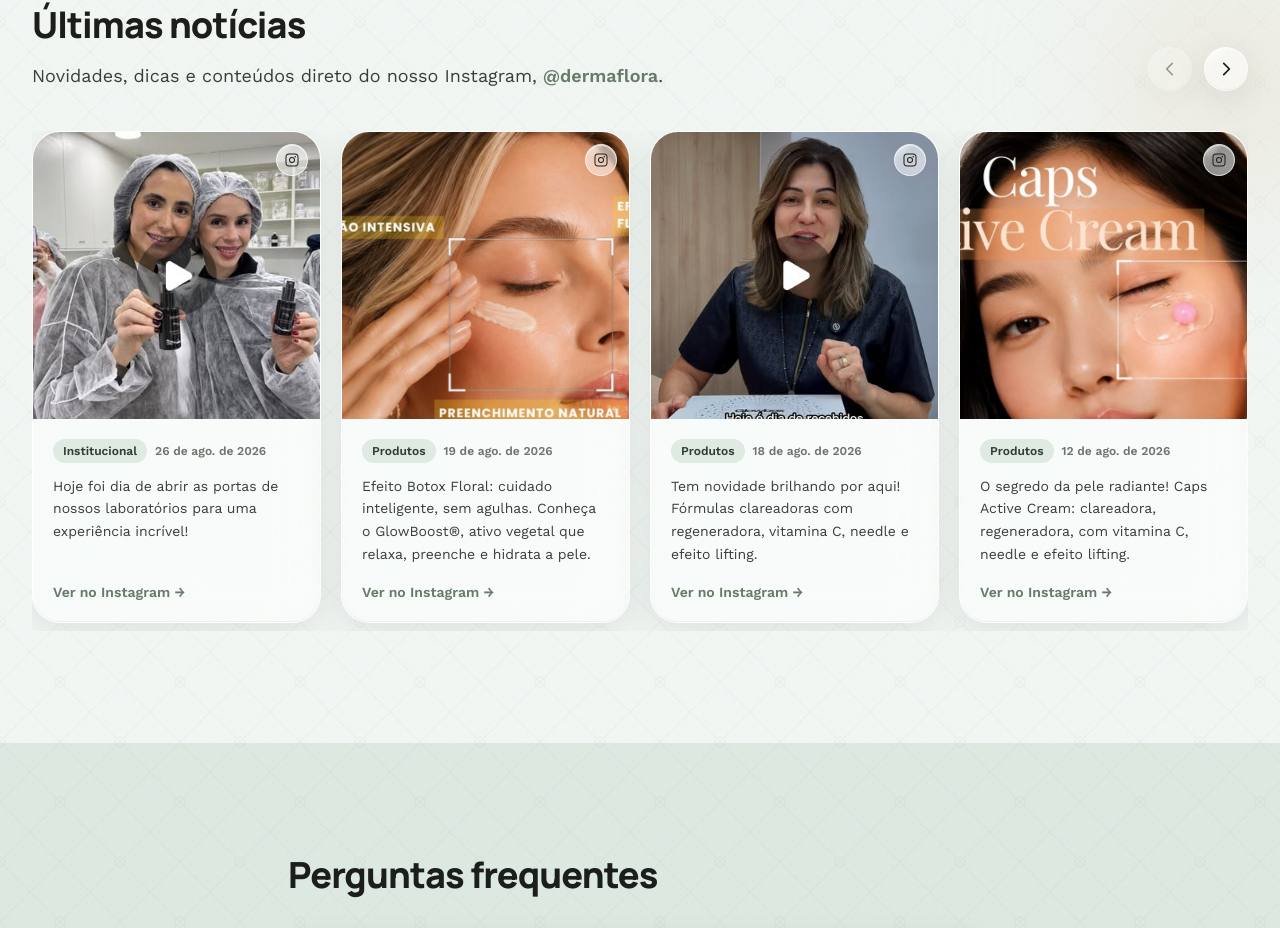
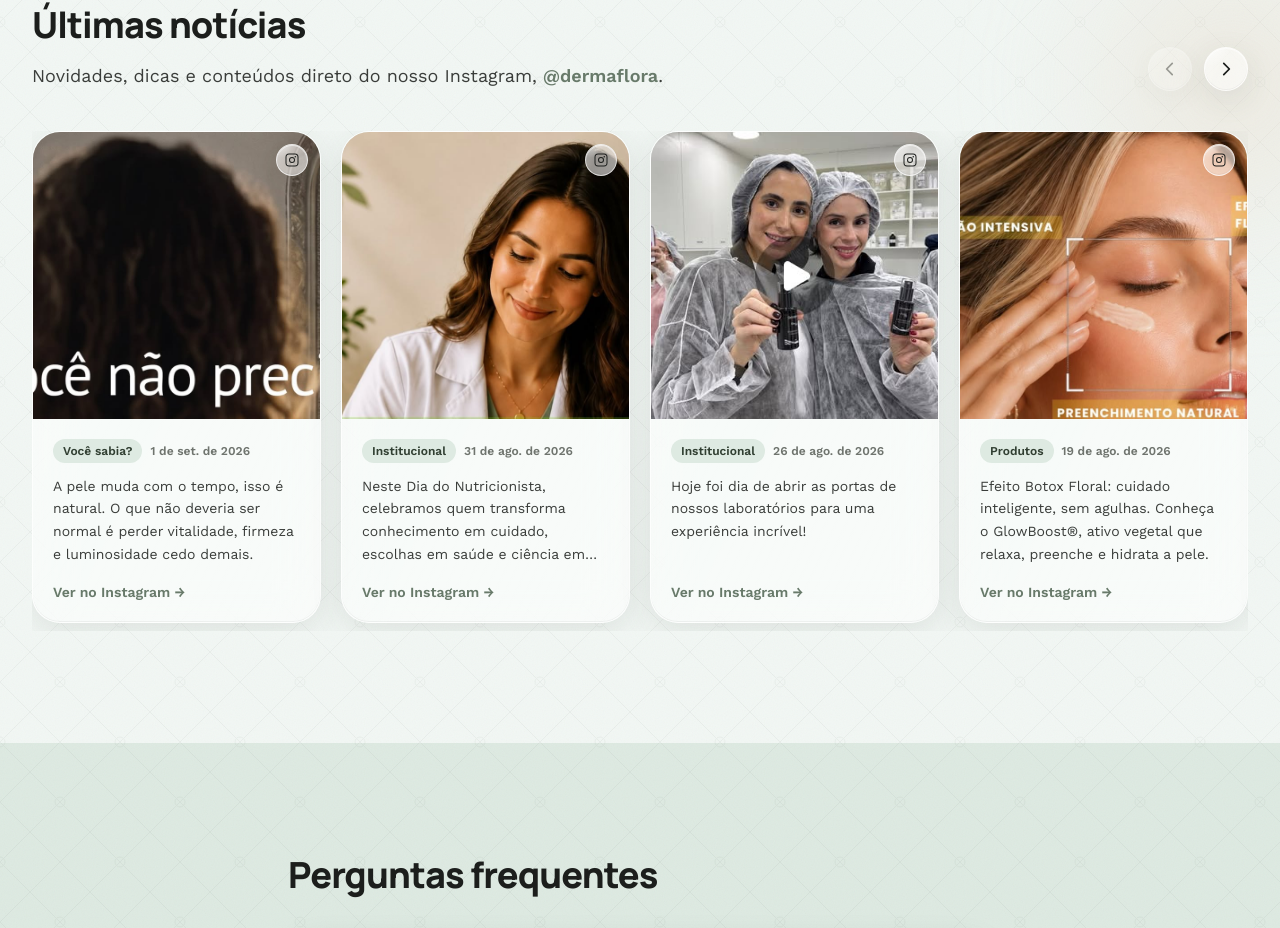
Before and after one commit to italogfmedeiros-star/dermaflora-site, a Next.js app: page / in a window 1280 px wide. Shown: the part 4298-5226 px from the top of the page. Built offline with nearby package versions, Linux system fonts and the light colour scheme; no server answers.

Commit message:
Atualiza seção de últimas notícias com posts recentes do Instagram
Adiciona os posts de 31/08 (Dia do Nutricionista) e 01/09 (envelhecimento
da pele).

Co-Authored-By: Claude Sonnet 5 <noreply@anthropic.com>

```diff
--- a/src/data/instagram-posts.ts
+++ b/src/data/instagram-posts.ts
@@ -22,6 +22,22 @@ export type InstagramPost = {
 };
 
 export const INSTAGRAM_POSTS: InstagramPost[] = [
+  {
+    shortcode: "Dcv23f9EeeI",
+    permalink: "https://www.instagram.com/dermaflora/p/Dcv23f9EeeI/",
+    image: "/instagram/Dcv23f9EeeI.jpg",
+    date: "2026-09-01",
+    category: "Você sabia?",
+    excerpt: "A pele muda com o tempo, isso é natural. O que não deveria ser normal é perder vitalidade, firmeza e luminosidade cedo demais.",
+  },
+  {
+    shortcode: "DcuB_wRpwMK",
+    permalink: "https://www.instagram.com/dermaflora/p/DcuB_wRpwMK/",
+    image: "/instagram/DcuB_wRpwMK.jpg",
+    date: "2026-08-31",
+    category: "Institucional",
+    excerpt: "Neste Dia do Nutricionista, celebramos quem transforma conhecimento em cuidado, escolhas em saúde e ciência em bem-estar.",
+  },
   {
     shortcode: "Dcg9xTDJ2-m",
     permalink: "https://www.instagram.com/dermaflora/reel/Dcg9xTDJ2-m/",
```
Also changed, not shown: public/instagram/DcuB_wRpwMK.jpg (added), public/instagram/Dcv23f9EeeI.jpg (added).
